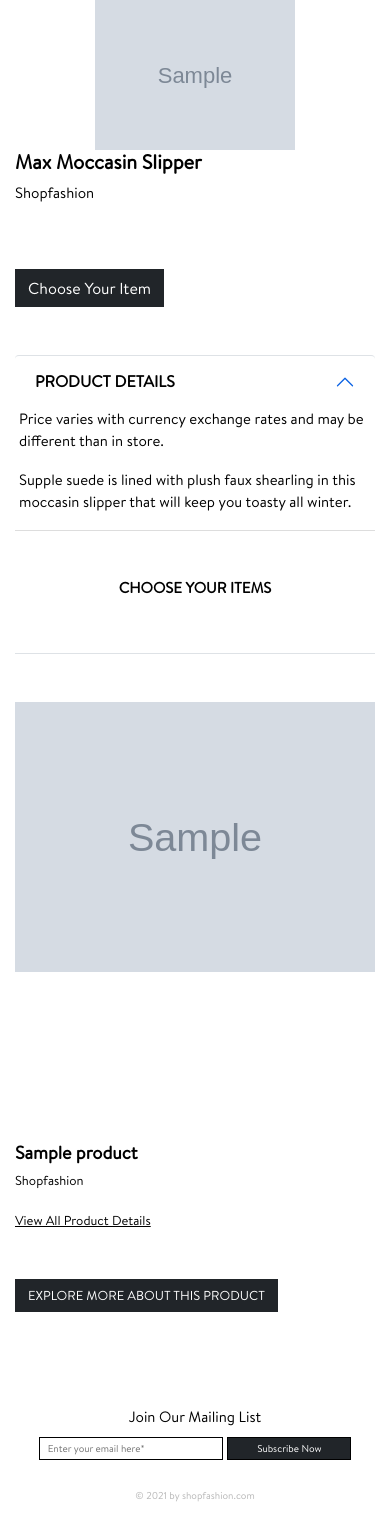
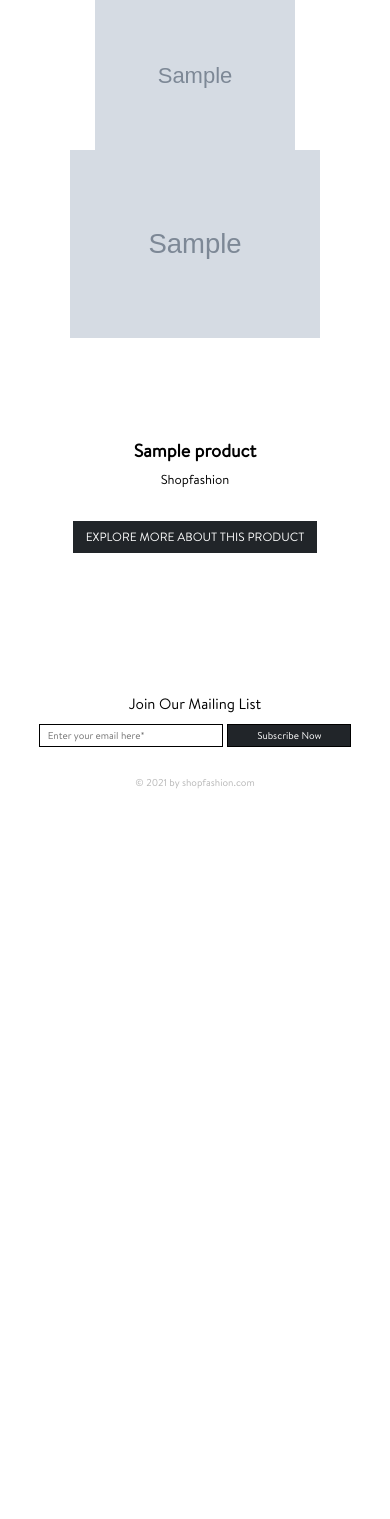
Before and after one commit to priteshtagline/shop-fashion, a Django app: page /shop-the-look/1/1 in a window 390 px wide. Shown: the part 53-1572 px from the top of the page. After the commit the page ends 842 px from the top, so only its background shows below. Run offline with Django 3.2, Linux system fonts and the light colour scheme; tables that the repository leaves empty hold one stand-in row (values such as "Sample post"); grey boxes marked "Sample" are stand-in pictures; some libraries are stand-ins or nearby versions.

Commit message:
shop the look detail html page design chnage

```diff
--- a/static/css/media.css
+++ b/static/css/media.css
@@ -87,6 +87,17 @@
         top: 0;
         overflow-x: hidden;
         padding-top: 20px;
+    }
+
+    .look-details-explore .item-1 a,
+    .look-details-explore .item-2 a {
+        font-size: 12px;
+    }
+}
+
+@media only screen and (min-width: 991px) and (max-width: 1170px) {
+    .zoomContainer {
+        left: 70px !important;
     }
 }
 
@@ -185,6 +196,7 @@
         opacity: 1;
         left: 0;
         visibility: visible;
+        width: 45%;
     }
 
     .main-image img {
@@ -353,7 +365,7 @@
 
     .side-nav {
         top: 85px;
-        max-width: 40%;
+        /* max-width: 40%; */
     }
 
     .product-info h4 {
@@ -434,6 +446,15 @@
 
     .breadcrumb {
         display: none;
+    }
+
+    .item-1 .row {
+        display: flex;
+    }
+
+    .look-details-explore {
+        height: auto;
+        overflow-y: none;
     }
 }
 
@@ -657,6 +678,20 @@
         top: 0;
     }
 
+    .look-details-explore .item-1,
+    .look-details-explore .item-2 {
+        margin-bottom: 10px;
+        width: 80%;
+        margin-left: auto;
+        margin-right: auto;
+    }
+
+    .look-details-explore .look-item-image,
+    .look-details-explore .look-item-info {
+        margin: auto;
+        text-align: center;
+    }
+
 }
 
 @media screen and (max-width: 430px) {
@@ -751,7 +786,7 @@
 
     .side-nav {
         top: 75px;
-        max-width: 50%;
+        width: 70%;
     }
 
     .campaign-content {
--- a/static/css/style.css
+++ b/static/css/style.css
@@ -130,7 +130,7 @@ select {
     -moz-box-shadow: 0px 0px 30px -3px rgba(0, 0, 0, 0.13);
 }
 
-.search-product input[type=submit]{
+.search-product input[type=submit] {
     border: 0;
     margin: auto 5px;
     background-color: var(--primary-color);
@@ -724,15 +724,20 @@ select {
 }
 
 .look-item-image {
-    width: 400px;
+    width: 250px;
     max-width: 100%;
-    height: 400px;
+    height: 250px;
     max-height: 100%;
     overflow: hidden;
 }
 
 .look-item-image img {
     width: 100%;
+}
+
+.look-details-explore{
+    height: calc(100vh - 260px);
+    overflow-y: scroll;
 }
 
 .special-offer {
--- a/website/templates/shoplook_detail.html
+++ b/website/templates/shoplook_detail.html
@@ -15,91 +15,38 @@
                     <li class="breadcrumb-item active text-capitalize" aria-current="page">{{shoplook}}</li>
                 </ol>
             </nav>
-            <div class="col-md-2 d-flex order-xl-0 order-lg-0 order-md-0 order-sm-2 order-2">
-                {% comment %} <div class="product-images">
-                    <div class="thumbs">
-                        <div id="pr_item_gallery" class="product_gallery_item ">
-                            <a href="#" class="product_gallery_item active"
-                                data-image="assets/images/main-product-image-1.jpeg"
-                                data-zoom-image="assets/images/main-product-image-1.jpeg">
-                                <img src="assets/images/main-product-image-1.jpeg" alt="main-image" class="img-fluid">
-                            </a>
-                            <a href="#" class="product_gallery_item"
-                                data-image="assets/images/main-product-image-2.jpeg"
-                                data-zoom-image="assets/images/main-product-image-2.jpeg">
-                                <img src="assets/images/main-product-image-2.jpeg" alt="main-image" class="img-fluid">
-                            </a>
-                        </div>
-                    </div>
-                </div> {% endcomment %}
-            </div>
-            <div class="col-md-5 order-xl-2 order-lg-2 order-md-2 order-sm-0 order-0">
+
+            <div class="col-md-6 align-items-center">
                 <div class="text-center">
-                    <div class="col-md-12 order-xl-2 order-lg-2 order-md-0 order-sm-0 order-0 big-images">
+                    <div class="col-md-12 big-images">
                         <img id="product_img" src="{{shoplook.image.url}}"
                             data-zoom-image="{{shoplook.image.url}}" alt="{{shoplook}}" />
                     </div>
                 </div>
             </div>
-            <div class="col-md-5 product-info order-xl-3 order-lg-3 order-md-3 order-sm-3 order-3">
-                <h4 class="fw-bold">Max Moccasin Slipper</h4>
-                <p>Shopfashion</p>
 
-                <a href="#" class="btn btn-dark rounded-0 my-5 buy-now-btn">Choose Your Item</a>
+            <div class="col-md-6 look-details-explore">
+                {% for product in shoplook.products.all %}
+                <div class="item-1 my-lg-1 my-md-1 my-sm-3">
+                    <div class="row">
+                        <div class="col-md-4 col-sm-6 col-12">
+                            <div class="look-item-image">
+                                <img src="{{product.image1.url}}" alt="{{product}}">
+                            </div>
+                        </div>
+                        <div class="col-md-8 col-sm-6 col-12 look-item-info">
+                            <h4 class="fw-bold">{{product.title}}</h4>
+                            <p>Shopfashion</p>
 
-                <div class="accordion" id="accordionExample">
-                    <div class="accordion-item">
-                        <h2 class="accordion-header" id="headingOne">
-                            <button class="accordion-button border-top" type="button" data-bs-toggle="collapse"
-                                data-bs-target="#collapseOne" aria-expanded="true" aria-controls="collapseOne">
-                                <strong class="text-uppercase">product details</strong>
-                            </button>
-                        </h2>
-                        <div id="collapseOne" class="accordion-collapse collapse show" aria-labelledby="headingOne"
-                            data-bs-parent="#accordionExample">
-                            <div class="accordion-body">
-                                <p>Price varies with currency exchange rates and may be different than in store.</p>
-                                <p>Supple suede is lined with plush faux shearling in this moccasin slipper that
-                                    will keep you
-                                    toasty all winter.</p>
-                            </div>
+                            <a href="{% url 'website:product' product.title|slugify product.id %}"
+                                class="text-uppercase btn btn-dark rounded-0 mt-3">Explore More
+                                about this Product</a>
                         </div>
                     </div>
                 </div>
+                 {% endfor %}
             </div>
         </div>
     </div>
-
-    <div class="choosed-items">
-        <div class="row">
-            <div class="col-md-12 my-5 text-center">
-                <h6 class="text-uppercase fw-bolder">choose your items</h6>
-            </div>
-        </div>
-        {% for product in shoplook.products.all %}
-        <div class="item-1 py-5 border-top">
-            <div class="row">
-                <div class="col-md-4">
-                    <div class="look-item-image m-xl-0 m-lg-0 m-md-auto m-sm-auto m-auto">
-                        <img src="{{product.image1.url}}" alt="">
-                    </div>
-                </div>
-
-                <div class="col-md-8">
-                    <h4 class="fw-bold">{{product.title}}</h4>
-                    <p>Shopfashion</p>
-
-                    <a href="{% url 'website:product' product.title|slugify product.id %}" class="text-decoration-underline my-2">View All Product Details</a>
-
-                    {% comment %} <p class="my-5"><strong class="text-uppercase">color:</strong> Black</p> {% endcomment %}
-
-                    <a href="{% url 'website:product' product.title|slugify product.id %}" class="text-uppercase btn btn-dark rounded-0 mt-5">Explore More
-                        about this Product</a>
-                </div>
-            </div>
-            {% endfor %}
-        </div>
-    </div>
-
 </main>
 {% endblock %}
```
